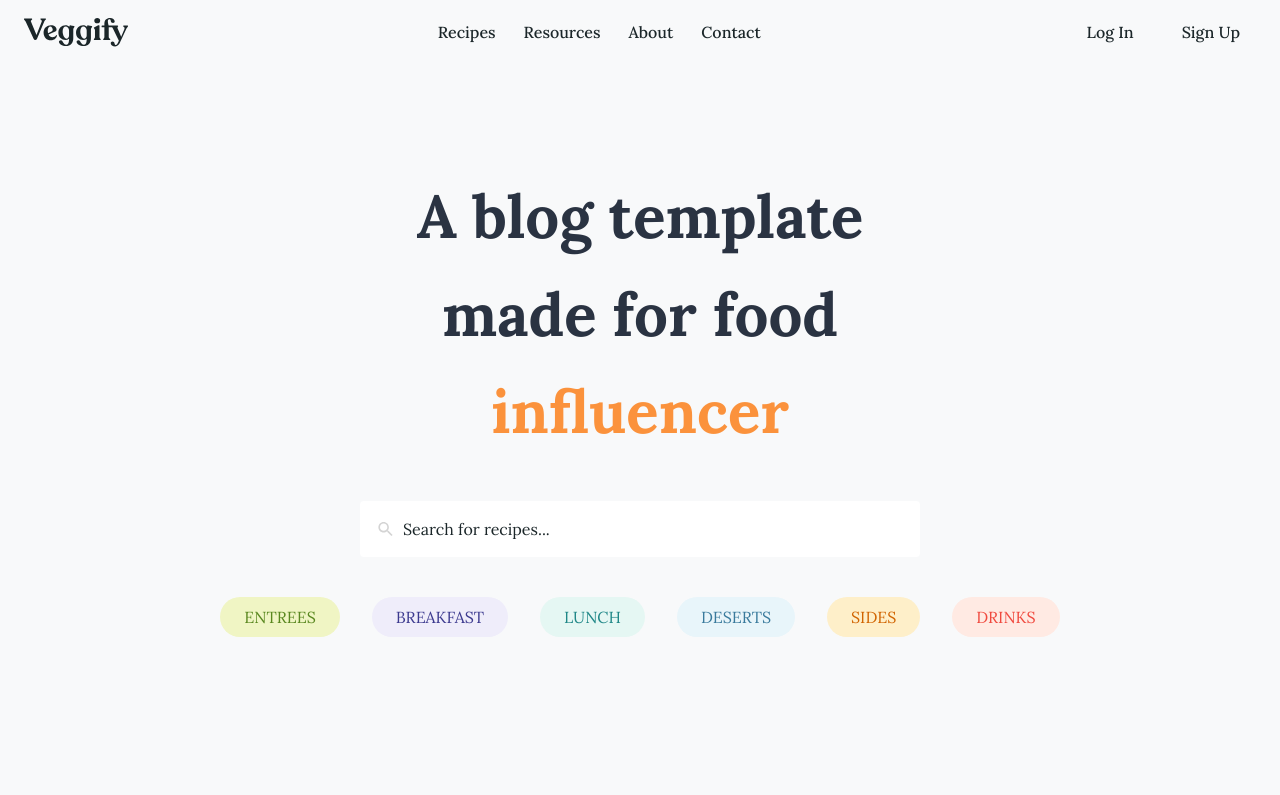
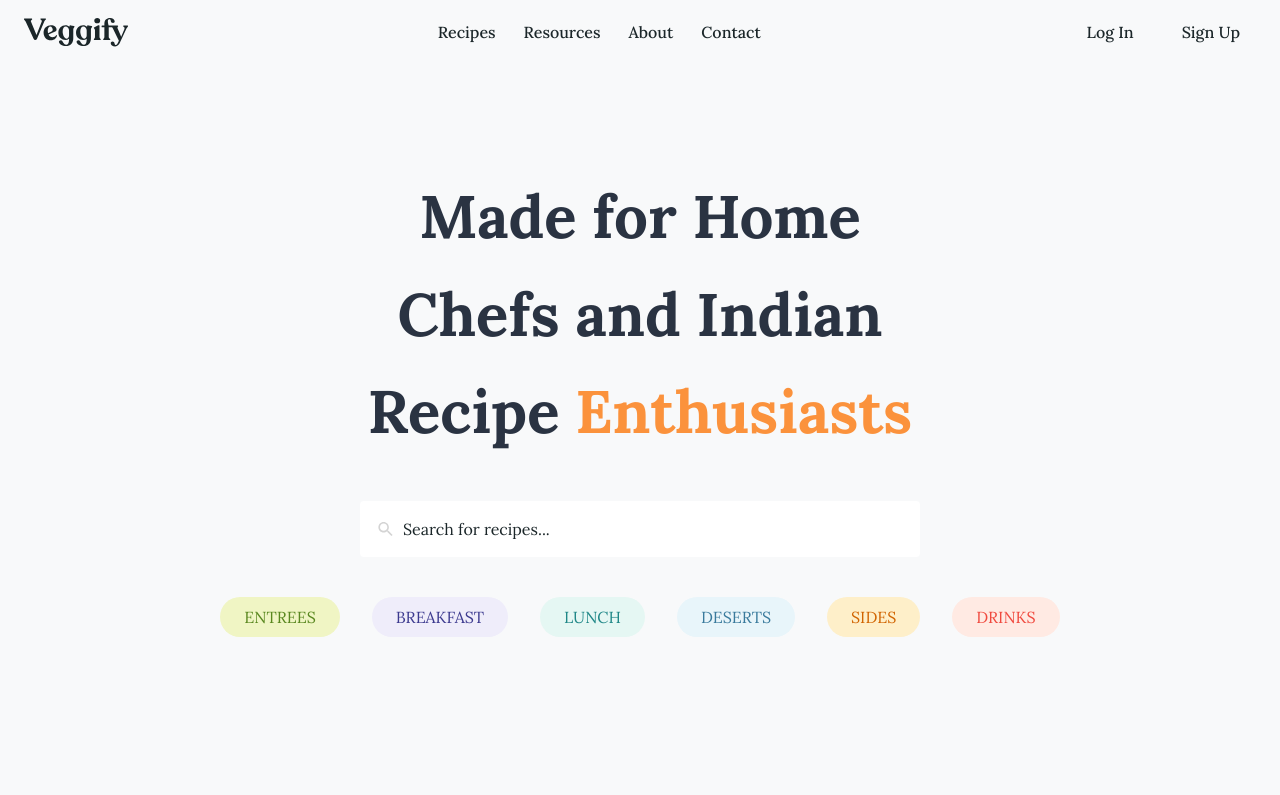
Before and after one commit to KrIsHnABaJ/Veggify, a React (Vite) app: page / in a window 1280 px wide. Shown: the top 795 px of the page. Built offline with nearby package versions, Linux system fonts and the light colour scheme; no server answers.

Commit message:
Update Hero.jsx

```diff
--- a/src/components/Hero.jsx
+++ b/src/components/Hero.jsx
@@ -4,7 +4,7 @@ import { IoMdSearch } from "react-icons/io";
 const Hero = () => {
   return (
     <div className='px-5 xl:px-10 md:w-1/2 mb-10'>
-        <h1 className='mt-6 mb-10 text-5xl xl:text-6xl text-center font-bold text-[#2A3342] leading-normal xl:leading-relaxed'>A blog template made for food <span className='text-orange-400 '>influencer</span></h1>
+        <h1 className='mt-6 mb-10 text-5xl xl:text-6xl text-center font-bold text-[#2A3342] leading-normal xl:leading-relaxed'>Made for Home Chefs and Indian Recipe <span className='text-orange-400 '>Enthusiasts</span></h1>
         <form action="/search" className='bg-white p-4 rounded relative flex items-center'>
         <IoMdSearch className='w-5 h-5 mr-2 text-neutral-300'/>
         <input name='query' type="search" placeholder='Search for recipes...' className='outline-none w-full placeholder:text-[#1b2629]' id='search' required=""/>
```
